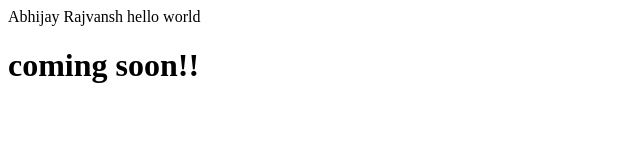
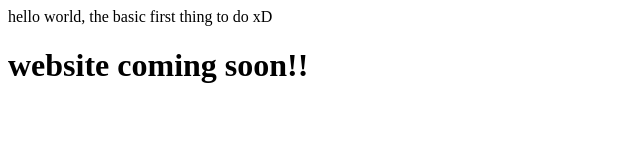
Before and after one commit to abhijayrajvansh/abhijayrajvansh.github.io, a plain HTML site: page index.html in a window 1280 px wide. Shown: the whole page, without its empty margins (0-640 px from the left). Drawn offline with Linux system fonts and the light colour scheme.

Commit message:
updating

```diff
--- a/index.html
+++ b/index.html
@@ -1,11 +1,7 @@
 <!DOCTYPE html>
 <html>
-    <head>
-        Abhijay Rajvansh
-    </head>
-
     <body>
-        hello world
-        <h1>coming soon!!</h1>
+        hello world, the basic first thing to do xD
+        <h1>website coming soon!!</h1>
     </body>
 </html>
```
